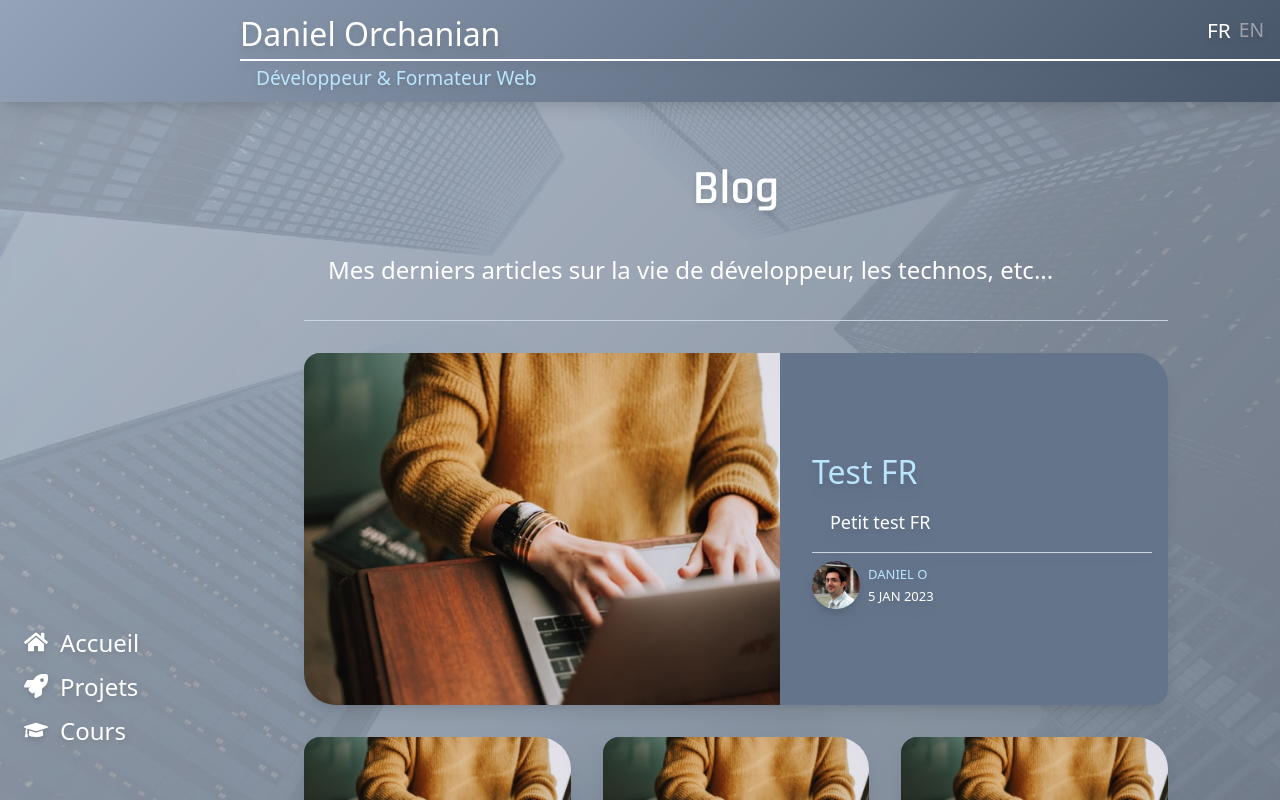
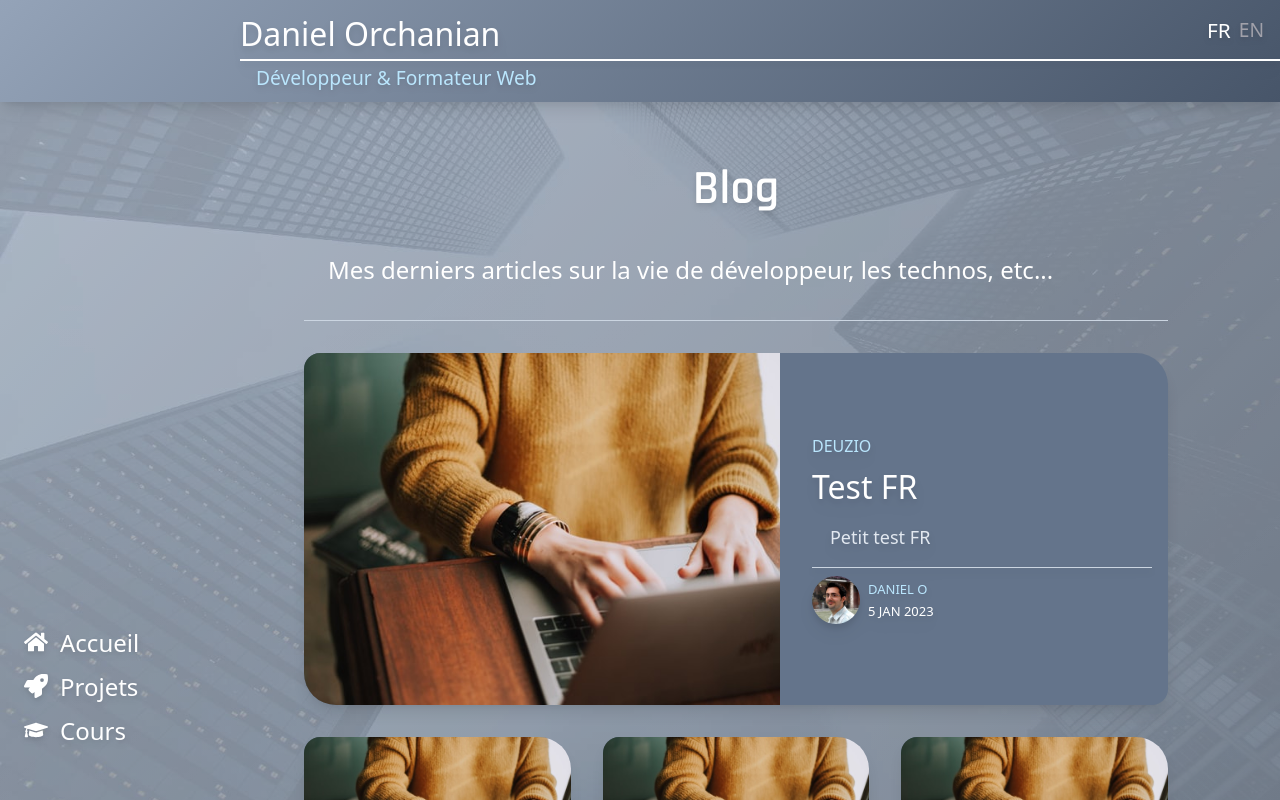
Before and after one commit to do-sieg/portfolio-2021, a Next.js app: page /blog in a window 1280 px wide. Built offline with nearby package versions, Linux system fonts and the light colour scheme; a web font is replaced by a local one.

Commit message:
Display blog article category

```diff
--- a/components/app/BlogPostItem.js
+++ b/components/app/BlogPostItem.js
@@ -1,8 +1,10 @@
 import Link from "next/link";
+import { useLangTerm } from "../../utils/lang";
+import BlogPostInfo from "./BlogPostInfo";
 import ownStyles from "../../styles/pages/blog.module.css";
-import BlogPostInfo from "./BlogPostInfo";
 
 export default function BlogPostItem({ post, featured = false }) {
+    const L_BLOG_CATEGORY_NAMES = useLangTerm("BLOG_CATEGORY_NAMES");
 
     return (
         <div className={ownStyles.postItem + " " + (featured ? ownStyles.featuredPost : "")}>
@@ -14,6 +16,7 @@ export default function BlogPostItem({ post, featured = false }) {
                 }
             </div>
             <Link href={"blog/" + post.slug}><a className={ownStyles.postData}>
+                <div className={ownStyles.postCategory}>{L_BLOG_CATEGORY_NAMES[post.metaData.category]}</div>
                 <h3>{post.metaData.title}</h3>
                 <p>{post.metaData.description}</p>
                 <BlogPostInfo post={post} />
--- a/data/lang/fr.js
+++ b/data/lang/fr.js
@@ -119,4 +119,8 @@ export default {
 
     BLOG_INTRO: <p>Mes derniers articles sur la vie de développeur, les technos, etc...</p>,
     BLOG_NO_ARTICLES: "Pas encore d'article. Ils arrivent bientôt.",
+    BLOG_CATEGORY_NAMES: {
+        first: "Prime",
+        second: "Deuzio",
+    },
 }
--- a/pages/blog/posts/fr/test-fr.md
+++ b/pages/blog/posts/fr/test-fr.md
@@ -2,6 +2,7 @@
 title: Test FR
 description: Petit test FR des familles parce que voilà quoi parce que là vraiment ras-le-bol de ces âneries
 date: "2020-03-16"
+category: first
 author:
     name: Daniel Orchanian
     picture: /images/profile/profile_03_square.jpg
--- a/pages/blog/posts/fr/test-fr2.md
+++ b/pages/blog/posts/fr/test-fr2.md
@@ -2,6 +2,7 @@
 title: Test FR
 description: Petit test FR
 date: "2023-01-05"
+category: second
 author:
     name: Daniel O
     picture: /images/profile/profile_03_square.jpg
--- a/styles/pages/blog-post.module.css
+++ b/styles/pages/blog-post.module.css
@@ -1,7 +1,21 @@
 .container h1 {
+    margin-bottom: 0;
     text-align: left;
 }
 
+.postCategory {
+    margin-bottom: 0.5rem;
+    font-size: large;
+    font-weight: 500;
+    color: var(--secondary);
+    text-transform: uppercase;
+}
+
+p.postDescription {
+    margin-bottom: 2rem;
+    text-indent: unset;
+    color: var(--blueGray-100);
+}
 
 .coverImage {
     width: 100%;
@@ -12,7 +26,6 @@
 .container blockquote {
     padding: 1rem 0;
     border-left: 0.35rem solid var(--secondary);
-    /* background-color: var(--blueGray-400); */
 }
 
 .container blockquote p {
--- a/styles/pages/blog.module.css
+++ b/styles/pages/blog.module.css
@@ -47,15 +47,23 @@
     margin: auto 0;
 }
 
+.postCategory {
+    margin-bottom: 0.5rem;
+    font-size: 1rem;
+    font-weight: 500;
+    color: var(--secondary);
+    text-transform: uppercase;
+}
+
 .postData h3 {
     font-size: x-large;
-    color: var(--secondary);
 }
 
 .postData p {
     flex: 1;
     text-indent: unset;
     font-size: large;
+    color: var(--blueGray-200);
 }
 
 @media (min-width: 640px) {
```
Also changed, not shown: pages/blog/[slug].js (+5 -2 lines).
